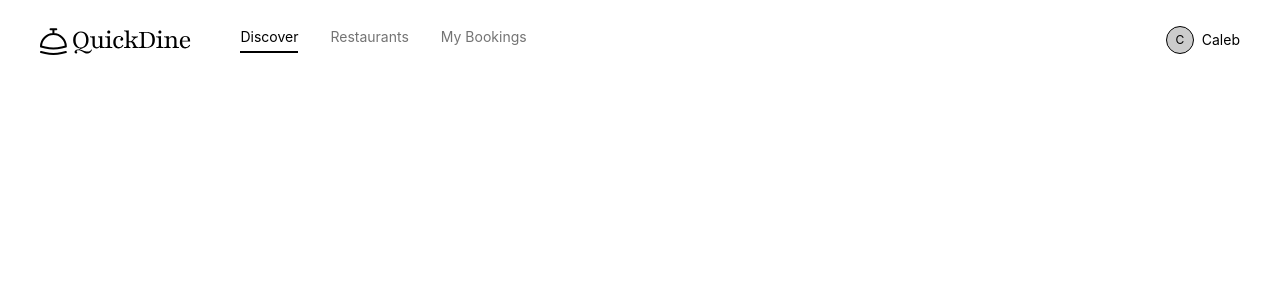
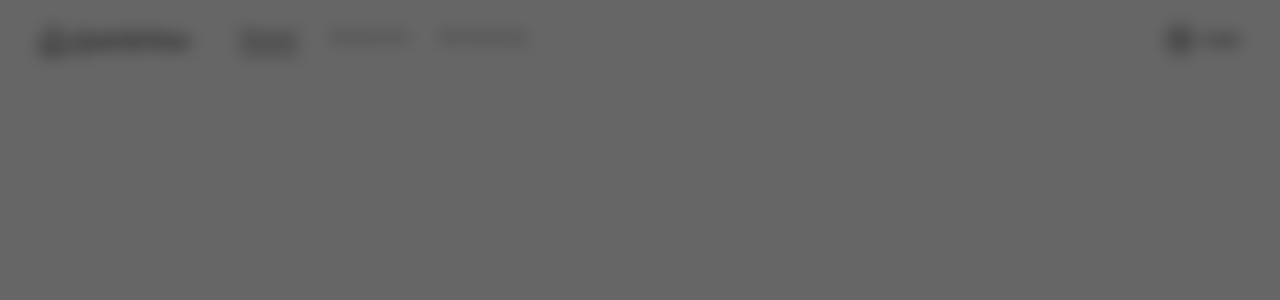
Before and after one commit to calebtolorunleke/quickdine, a React (Vite) app: page / in a window 1280 px wide. Shown: the top 300 px of the page. Built offline with nearby package versions, Linux system fonts and the light colour scheme.

Commit message:
Connect navbar actions to authentication modal

```diff
--- a/src/App.jsx
+++ b/src/App.jsx
@@ -1,4 +1,4 @@
-import React from "react";
+import React, { useState } from "react";
 import { BrowserRouter, Route, Router, Routes } from "react-router-dom";
 import "../src/index.css";
 import Home from "./pages/Home";
--- /dev/null
+++ b/src/components/AuthModal.jsx
@@ -0,0 +1,15 @@
+import React from "react";
+
+const AuthModal = ({ isOpen, onClose }) => {
+  if (isOpen) return null;
+
+  const handleclose = () => {
+    onclose(true);
+  };
+  return (
+    <div className="fixed inset-0 z-50 flex items-center justify-center bg-black/60 backdrop-blur-sm p-4">
+      <div className="absolute inset-0" onClick={handleclose}></div>
+    </div>
+  );
+};
+export default AuthModal;
--- a/src/components/Navbar.jsx
+++ b/src/components/Navbar.jsx
@@ -4,7 +4,7 @@
 import user from "../data/user";
 import { LayoutDashboard, LogOut, Menu, ShieldCheck, X } from "lucide-react";
 
-const Navbar = () => {
+const Navbar = ({ setAuthModalOpen }) => {
   const [scrolled, setScrolled] = useState(false);
   const [dropDownOpen, setDropDownOpen] = useState(false);
   const [mobileMenuOpen, setMobileMenuOpen] = useState(false);
@@ -114,10 +114,12 @@
           ) : (
             <>
               <button
+                onClick={() => setAuthModalOpen(true)}
                 className={`text-sm transition-colors cursor-pointer ${scrolled || location.pathname !== "/" ? "text-black/55 hover:text-black/55" : "text-black/80 hover:text-white"}`}
               >
                 Sign In
               </button>
+              onClick={() => setAuthModalOpen(true)}
               <button
                 className={`text-sm transition-colors cursor-pointer ${scrolled || location.pathname !== "/" ? "text-black/55 hover:text-black/55" : "text-black/80 hover:text-white"}`}
               >
--- a/src/pages/Home.jsx
+++ b/src/pages/Home.jsx
@@ -1,10 +1,17 @@
-import React from "react";
+import React, { useState } from "react";
 import Navbar from "../components/Navbar";
+import AuthModal from "../components/AuthModal";
 
 const Home = () => {
+  const [isAuthModalOpen, setAuthModalOpen] = useState(false);
+
   return (
     <div className="min-h-screen bg-#f9f9f9 flex flex-col pt-0">
-      <Navbar />
+      <Navbar setAuthModalOpen={setAuthModalOpen} />
+      <AuthModal
+        isOpen={isAuthModalOpen}
+        onclose={() => setAuthModalOpen(false)}
+      />
     </div>
   );
 };
```
